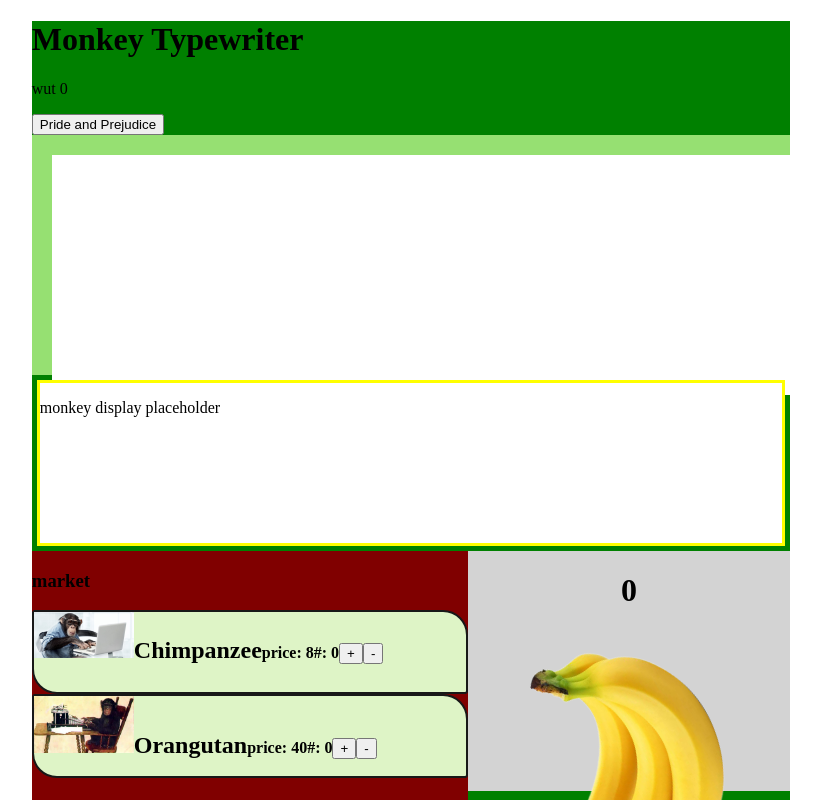
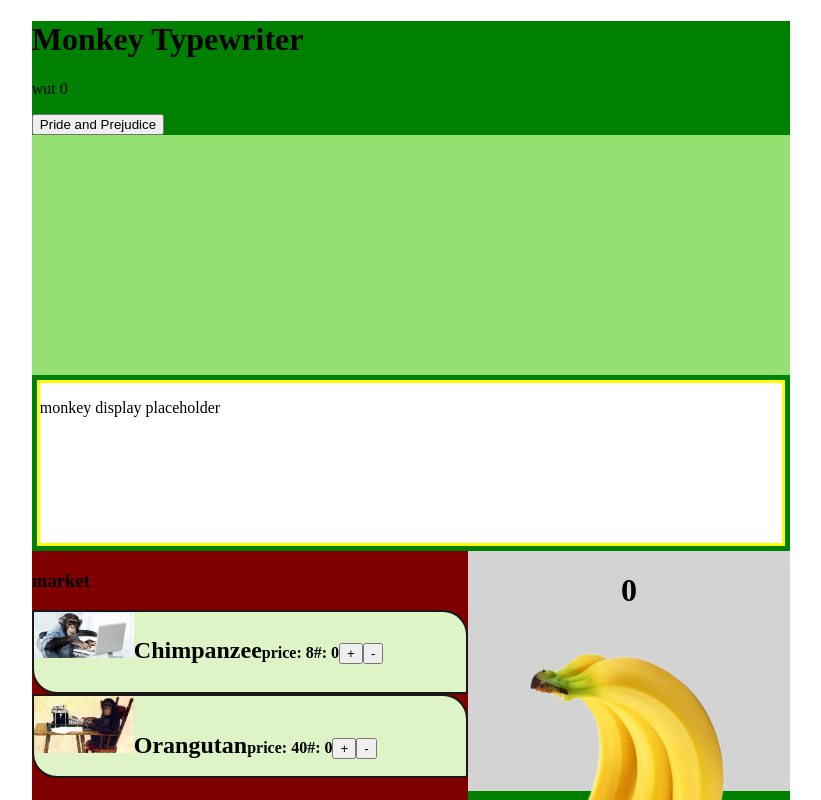
Before and after one commit to adriansun1/monkey-typer, a React app: page / in a window 1280 px wide. Shown: the top 800 px of the page, without its empty margins (229-1050 px from the left). Built offline with nearby package versions, Linux system fonts and the light colour scheme.

Commit message:
fixed ugly opaque text box

```diff
--- a/src/client/css/Typebox.css
+++ b/src/client/css/Typebox.css
@@ -5,7 +5,7 @@
   padding:20px;
   font-size:2.5em;
 }
-.text-wrap textarea:focus{
+.text-wrap textarea{
   width:95%;
   height:90%;
   background:transparent;
@@ -15,16 +15,7 @@
   resize: none;
   cursor:default;
 }
-.text-wrap textarea{
-  width:100%;
-  height:100%;
-  padding:0;
-  margin:0;
-  position:absolute;
-  border:none;
-  resize: none;
-  cursor:default;
-}
+
 .spans {
 
 }
```
